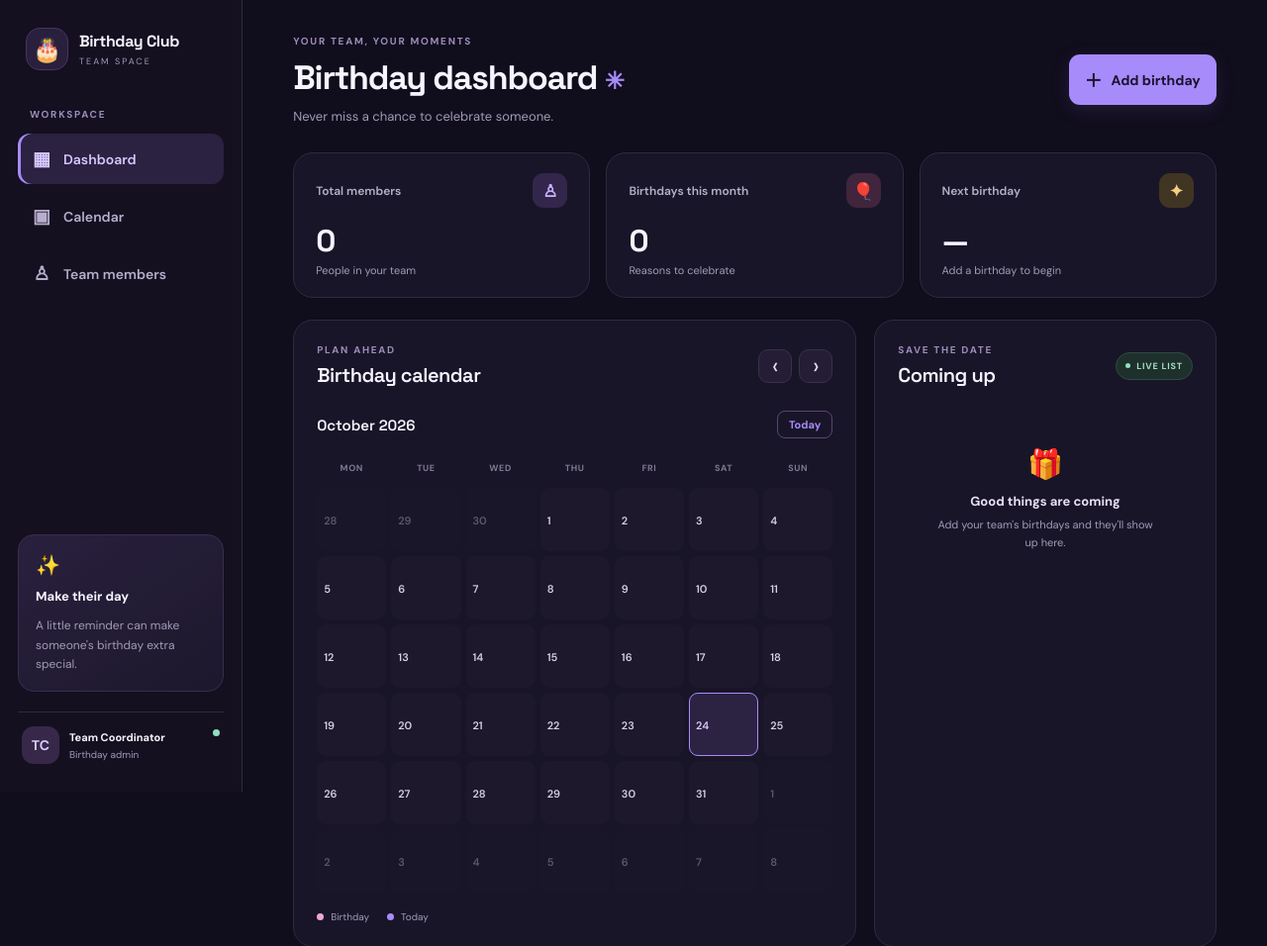
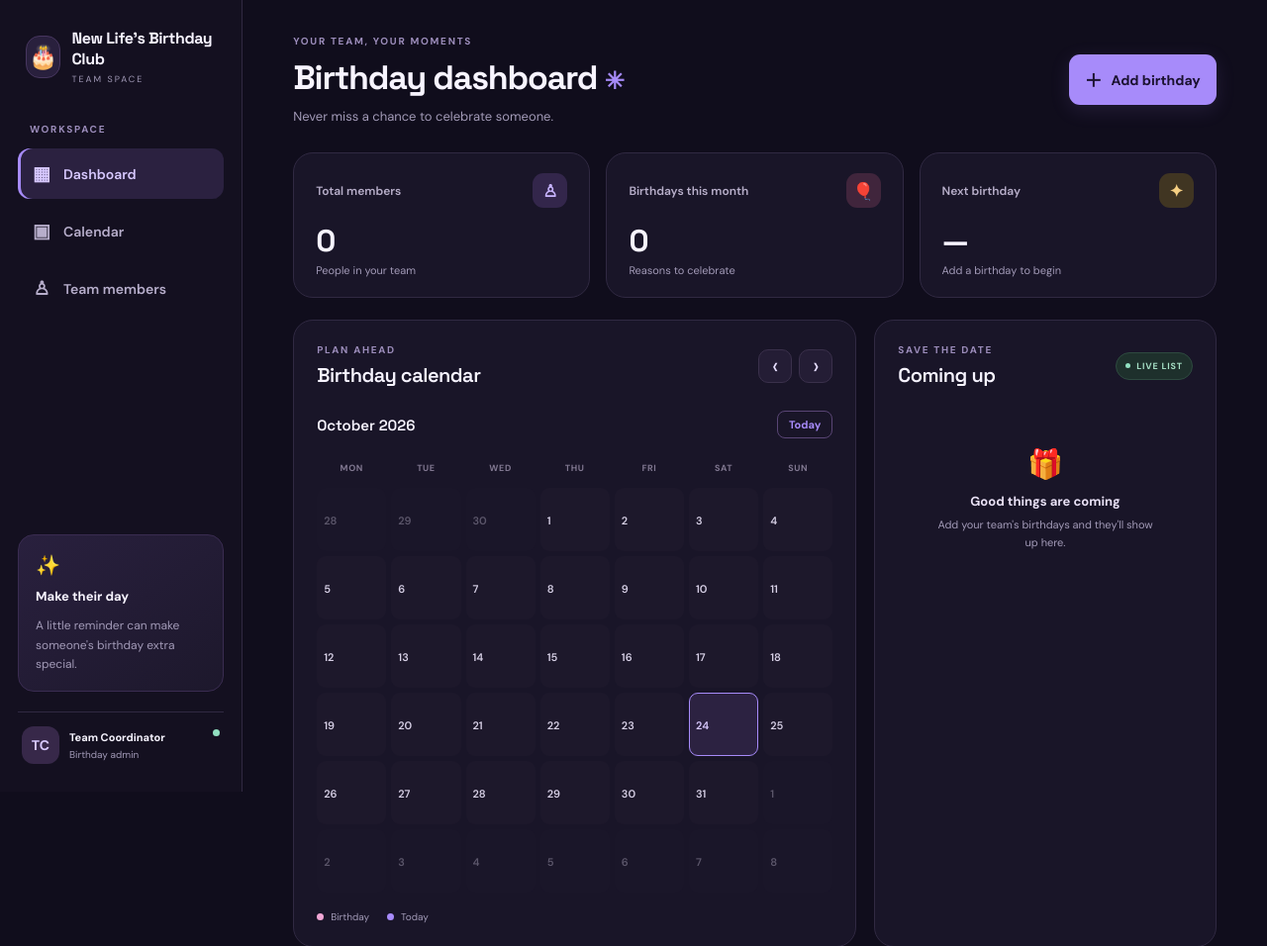
Before and after one commit to Archangle6911/NEWLIFE, a plain HTML site: page index.html in a window 1280 px wide. Shown: the top 956 px of the page at 99% size. Drawn offline with Linux system fonts and the light colour scheme.

Commit message:
Update index.html

```diff
--- a/index.html
+++ b/index.html
@@ -15,8 +15,9 @@
     <aside class="sidebar">
       <a class="brand" href="#" aria-label="Birthday Club home">
         <span class="brand-mark">🎂</span>
-        <span><strong>Birthday Club</strong><small>TEAM SPACE</small></span>
+        <span><strong>New Life's Birthday Club</strong><small>TEAM SPACE</small></span>
       </a>
+
       <div class="workspace-label">WORKSPACE</div>
       <nav class="nav-links" aria-label="Main navigation">
         <a class="nav-link active" href="#dashboard"><span>▦</span> Dashboard</a>
```
